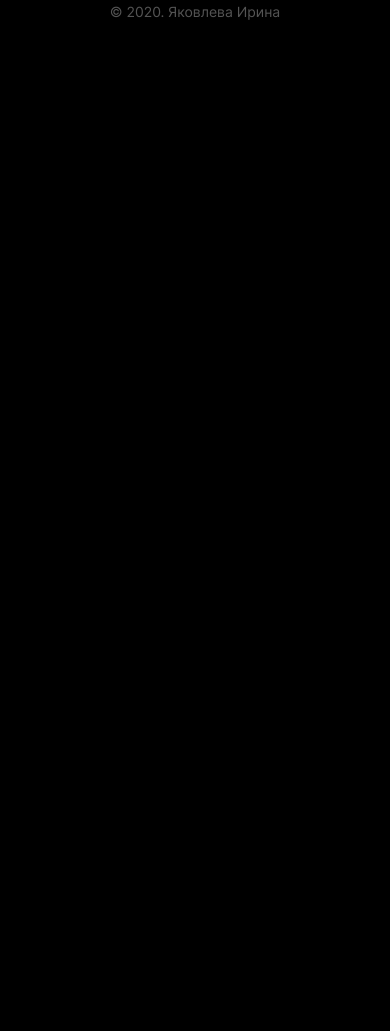
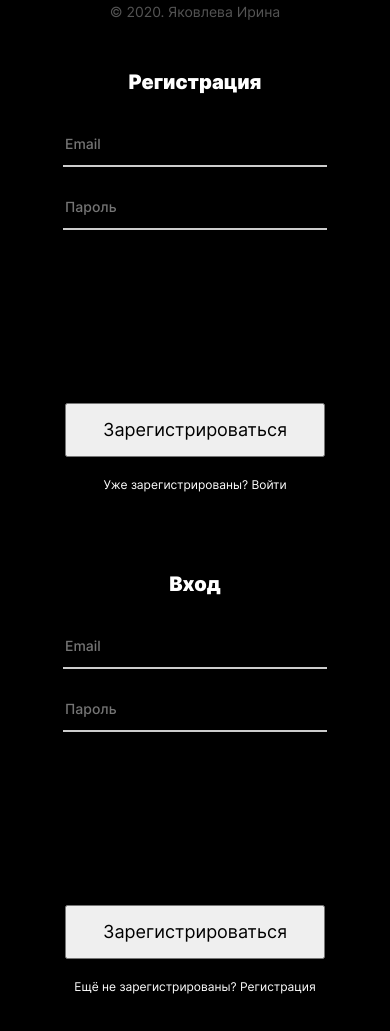
Before and after one commit to TuretskayaIrina/react-mesto-auth, a React (Create React App) app: page / in a window 390 px wide. Shown: the part 456-1487 px from the top of the page. Before the commit the page ends 844 px from the top, so only its background shows below. Built offline with nearby package versions, Linux system fonts and the light colour scheme; no server answers.

Commit message:
feat: register and login

```diff
--- a/package.json
+++ b/package.json
@@ -12,7 +12,7 @@
     "react": "^16.13.1",
     "react-dom": "^16.13.1",
     "react-router-dom": "^5.2.0",
-    "react-scripts": "3.4.1"
+    "react-scripts": "^3.4.3"
   },
   "scripts": {
     "start": "react-scripts start",
--- /dev/null
+++ b/src/blocks/login/__input/login__input.css
@@ -0,0 +1,22 @@
+.login__input {
+  font-weight: 500;
+  font-size: 14px;
+  line-height: 17px;
+  color: #FFFFFF;
+  margin-bottom: 30px;
+  width: 100%;
+  background: none;
+  border: none;
+  border-bottom: 2px solid #CCCCCC;
+  padding-bottom: 13px;
+}
+
+.login__input:last-of-type {
+  margin-bottom: 215px;
+}
+
+@media screen and (max-width: 650px) {
+  .login__input:last-of-type {
+    margin-bottom: 173px;
+  }
+}
--- /dev/null
+++ b/src/blocks/login/__link/login__link.css
@@ -0,0 +1,19 @@
+.login__link {
+  background-color: transparent;
+  font-size: 14px;
+  line-height: 17px;
+  color: #FFFFFF;
+  text-decoration: none;
+}
+
+.login__link:hover {
+  transition: .2s;
+  opacity: .5;
+}
+
+@media screen and (max-width: 650px) {
+  .login__link {
+    font-size: 12px;
+    line-height: 15px;
+  }
+}
--- /dev/null
+++ b/src/blocks/login/__submit/login__submit.css
@@ -0,0 +1,22 @@
+.login__submit {
+  width: 100%;
+  padding: 14px;
+  font-size: 18px;
+  line-height: 22px;
+  color: #000000;
+  margin-bottom: 15px;
+}
+
+.login__submit:hover {
+  transition: .2s;
+  opacity: .5;
+  cursor: pointer;
+}
+
+@media screen and (max-width: 650px) {
+  .login__submit {
+    font-size: 18px;
+    line-height: 22px;
+    margin-bottom: 20px;
+  }
+}
--- /dev/null
+++ b/src/blocks/login/__title/login__title.css
@@ -0,0 +1,15 @@
+.login__title {
+  margin: 0 0 50px;
+  font-weight: 900;
+  font-size: 24px;
+  line-height: 29px;
+  color: #FFFFFF;
+}
+
+@media screen and (max-width: 650px) {
+  .login__title {
+    font-size: 20px;
+    line-height: 24px;
+    margin-bottom: 40px;
+  }
+}
--- /dev/null
+++ b/src/blocks/login/login.css
@@ -0,0 +1,21 @@
+@import url('./__title/login__title.css');
+@import url('./__input/login__input.css');
+@import url('./__submit/login__submit.css');
+@import url('./__link/login__link.css');
+
+
+.login {
+  color: white;
+  margin: 60px auto 80px;
+  display: flex;
+  flex-direction: column;
+  align-items: center;
+  width: 358px;
+}
+
+@media screen and (max-width: 650px) {
+  .login {
+    max-width: 260px;
+    margin: 40px auto;
+  }
+}
--- a/src/components/App.js
+++ b/src/components/App.js
@@ -1,6 +1,9 @@
 import React from 'react';
+import { BrowserRouter, Route, Switch, Redirect } from 'react-router-dom';
 import '../index.css';
 import Header from './Header';
+import Login from './Login';
+import Register from './Register';
 import Main from './Main';
 import Footer from './Footer';
 import EditProfilePopup from './EditProfilePopup';
@@ -224,6 +227,10 @@ function App() {
 
           <Footer />
 
+          <Register />
+
+          <Login />
+
         </div>
       </CurrentUserContext.Provider>
     </div>
--- a/src/components/Login.js
+++ b/src/components/Login.js
@@ -0,0 +1,16 @@
+import React from 'react';
+import { Link } from 'react-router-dom';
+
+function Login() {
+  return(
+    <form className="login">
+      <h2 className="login__title">Вход</h2>
+      <input className="login__input" required placeholder="Email" type="email" />
+      <input className="login__input" required placeholder="Пароль" type="password" minLength="10" maxLength="40" />
+      <button className="login__submit" type="submit">Зарегистрироваться</button>
+      <a href="#" className="login__link">Ещё не зарегистрированы? Регистрация</a>
+    </form>
+  );
+}
+
+export default Login;
--- a/src/components/Register.js
+++ b/src/components/Register.js
@@ -0,0 +1,16 @@
+import React from 'react';
+import { Link } from 'react-router-dom';
+
+function Register() {
+  return(
+    <form className="login">
+      <h2 className="login__title">Регистрация</h2>
+      <input className="login__input" required placeholder="Email" type="email" />
+      <input className="login__input" required placeholder="Пароль" type="password" minLength="10" maxLength="40" />
+      <button className="login__submit" type="submit">Зарегистрироваться</button>
+      <a href="#" className="login__link">Уже зарегистрированы? Войти</a>
+    </form>
+  );
+}
+
+export default Register;
--- a/src/index.css
+++ b/src/index.css
@@ -3,6 +3,7 @@
 @import url('./blocks/root/root.css');
 @import url('./blocks/page/page.css');
 @import url('./blocks/header/header.css');
+@import url('./blocks/login/login.css');
 @import url('./blocks/content/content.css');
 @import url('./blocks/profile/profile.css');
 @import url('./blocks/elements/elements.css');
```
Also changed, not shown: 1 other file (tests, documents, lock files or other folders).
